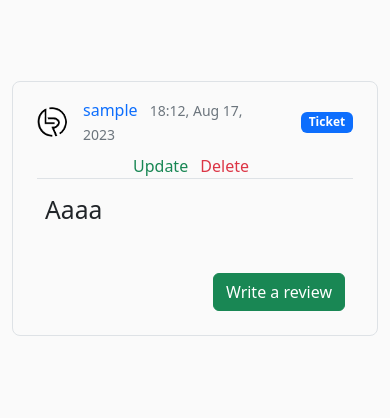
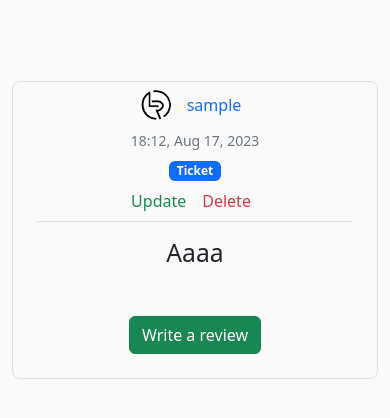
Before and after one commit to johntsinger/da-python-p9, a Django app: page /reviews/ticket/34 in a window 390 px wide. Shown: the part 59-477 px from the top of the page. Run offline with Django 4.2, Linux system fonts and the light colour scheme; the visitor is signed in with stand-in values (Sample User, id 1); data comes from the database, SQL or seed files in the repository; some libraries are stand-ins or nearby versions.

Commit message:
Add templatetags folder and cutom_filters.py to create a range templatetags for rating stars, add bootstrap icons, add display rating by stars, adapt responsive

```diff
--- a/litrevu/reviews/templates/reviews/feed.html
+++ b/litrevu/reviews/templates/reviews/feed.html
@@ -1,4 +1,6 @@
 {% extends 'base.html'%}
+
+{% load custom_filters %}
 
 {% block content %}
     <div class="d-flex flex-column flex-md-row justify-content-md-end mb-4">
--- a/litrevu/reviews/templates/reviews/includes/ticket_snippet.html
+++ b/litrevu/reviews/templates/reviews/includes/ticket_snippet.html
@@ -1,32 +1,45 @@
+{% load custom_filters %}
+
 <article class="rounded-3 border px-4 my-4" style="background-color: {{ color }};">
     {% if review %}
-        <header class="d-flex flex-column flex-md-row align-items-center my-2 border-bottom">
-            <div class="d-flex align-items-center my-2">
-                <div class="flex-shrink-0">
+        <header class="my-2 border-bottom">
+            <div class="d-flex flex-column flex-md-row gap-2 align-items-center my-2">
+                <div class="d-flex align-items-center gap-3">
                     <img class="rounded-circle object-fit-cover" width="30" height="30" src="{{ review.user.userprofile.image.url }}" alt="{{ review.user }} profile image">
+                    <a class="me-2 text-decoration-none" href="{% url 'user-posts' review.user.id %}">{{ review.user }}</a>
                 </div>
-                <div class="flex-grow-1 ms-3">
-                    <a class="me-2 text-decoration-none" href="{% url 'user-posts' review.user.id %}">{{ review.user }}</a>
+                <div>
                     <small class="text-secondary">{{ review.time_created|date:"H:i, M d, Y" }}</small>
                 </div>
-                <h6 class="ms-4 mb-0"><span class="badge  text-bg-success">Review</span></h6>
-            </div>
-            {% if 'create' not in request.get_full_path %}
+                <div class="me-md-auto">
+                    <h6 class="ms-md-4 mb-0"><span class="badge text-bg-primary">Review</span></h6>
+                </div>
+                {% if 'create' not in request.get_full_path %}
                 {% if user == review.user %}
-                 <div class="ms-md-auto">
+                 <div class="d-flex justify-content-end gap-2">
                     <a class="text-success me-2 link-offset-1-hover link-underline-success link-underline-opacity-0 link-underline-opacity-75-hover" type="button" href="{% url 'change-review' review.id %}?page={{ page_obj.number }}">Update</a>
                     <a class="text-danger me-2 link-offset-1-hover link-underline-danger link-underline-opacity-0 link-underline-opacity-75-hover" type="button" href="#" data-bs-toggle="modal" data-bs-target="#{{ review.time_created|date:'U' }}{{ review.id }}">Delete</a>
                     {% include 'includes/modal.html' with modal_id=review.id modal_title='Delete your review' modal_context_data=review.headline action="delete-review" object_id=review.id form='reviews/review_confirm_delete.html' object=review modal_button_value="Delete this review" %}
                 </div>
                 {% endif %}
-            {% endif %}
+                {% endif %}
+            </div>
         </header>
         <section class="mx-2 d-flex flex-column">
-            <div class="my-2 d-flex">
+            <div class="my-2 d-flex flex-column flex-md-row align-items-center">
                 <a class="link-dark link-opacity-75-hover text-decoration-none" href="{% url 'ticket-detail' ticket.id %}">
-                    <h2 class="mx-auto">{{ review.headline|capfirst }}</h2>
+                    <h2 class="text-center">{{ review.headline|capfirst }}</h2>
                 </a>
-                <h2><span class="mx-4">-</span>Rating : {{ review.rating }}</h2>
+                <span class="mx-4" style="font-size: 24px;">-</span>
+                <div style="font-size: 24px;">
+                    {% for i in 5|list_range %}
+                        {% if i|add:'1' <= review.rating %}
+                        <i class="bi bi-star-fill" style="color: #ffc107;"></i>
+                        {% else %}
+                        <i class="bi bi-star" style="color: #cccccc;"></i>
+                        {% endif %}
+                    {% endfor %}
+                </div>
             </div>
             <div class="d-flex flex-column flex-lg-row align-items-center">
                 <p class="col p-2">{{ review.body|capfirst }}</p>
@@ -34,31 +47,35 @@
         </section>
         <article class="container border rounded-3 px-4 my-4" style="background-color: #fff">
     {% endif %}
-        <header class="d-flex flex-column flex-md-row align-items-center my-2 border-bottom">
-            <div class="d-flex align-items-center my-2">
-                <div class="flex-shrink-0">
+        <header class="my-2 border-bottom">
+            <div class="d-flex flex-column flex-md-row gap-2 align-items-center my-2">
+                <div class="d-flex align-items-center gap-3">
                     <img class="rounded-circle object-fit-cover" width="30" height="30" src="{{ ticket.user.userprofile.image.url }}" alt="{{ ticket.user }} profile image">
+                    <a class="me-2 text-decoration-none" href="{% url 'user-posts' ticket.user.id %}">
+                        {{ ticket.user }}
+                    </a>
                 </div>
-                <div class="flex-grow-1 ms-3">
-                    <a class="me-2 text-decoration-none" href="{% url 'user-posts' ticket.user.id %}">{{ ticket.user }}</a>
+                <div>
                     <small class="text-secondary">{{ ticket.time_created|date:"H:i, M d, Y" }}</small>
                 </div>
-                <h6 class="ms-4 mb-0"><span class="badge text-bg-primary">Ticket</span></h6>
-            </div>
-            {% if 'create' not in request.get_full_path %}
+                <div class="me-md-auto">
+                    <h6 class="ms-md-4 mb-0"><span class="badge text-bg-primary">Ticket</span></h6>
+                </div>
+                {% if 'create' not in request.get_full_path %}
                 {% if user == ticket.user %}
-                 <div class="ms-md-auto">
+                 <div class="d-flex justify-content-end gap-2">
                     <a class="text-success me-2 link-offset-1-hover link-underline-success link-underline-opacity-0 link-underline-opacity-75-hover" type="button" href="{% url 'change-ticket' ticket.id %}?page={{ page_obj.number }}">Update</a>
                     <a class="text-danger me-2 link-offset-1-hover link-underline-danger link-underline-opacity-0 link-underline-opacity-75-hover" type="button" href="#" data-bs-toggle="modal" data-bs-target="#{{ ticket.time_created|date:'U' }}{{ ticket.id }}">Delete</a>
                     {% include 'includes/modal.html' with modal_id=ticket.id modal_title='Delete your ticket' modal_context_data=ticket.title action="delete-ticket" object_id=ticket.id form='reviews/ticket_confirm_delete.html' object=ticket modal_button_value="Delete this ticket" %}
                 </div>
                 {% endif %}
-            {% endif %}
+                {% endif %}
+            </div>
         </header>
         <section class="mx-2 mb-4 d-flex flex-column">
-            <div class="my-2 d-flex">
+            <div class="my-2 flex-column flex-md-row d-flex">
                 <a class="link-dark link-opacity-75-hover text-decoration-none" href="{% url 'ticket-detail' ticket.id %}">
-                    <h2 class="mx-auto">{{ ticket.title|capfirst }}</h2>
+                    <h2 class="text-center">{{ ticket.title|capfirst }}</h2>
                 </a>
             </div>
             <div class="d-flex flex-column flex-lg-row align-items-center">
@@ -70,10 +87,36 @@
                 <p class="col p-2">{{ ticket.description|capfirst }}</p>
             </div>
             {% if not review and 'create' not in request.get_full_path %}
-            <div class="d-flex justify-content-end">
+            <div class="d-flex justify-content-center justify-content-md-end">
                 <a class="btn btn-success" href="{% url 'create-review' ticket.id %}" role="button">Write a review</a>
             </div>
             {% endif %}
         </section>
     {% if review %}</article>{% endif %}
 </article>
+
+
+
+<!--
+<header class="d-flex flex-column flex-md-row align-items-center my-2 border-bottom">
+    <div class="d-flex align-items-center my-2">
+        <div class="flex-shrink-0">
+            <img class="rounded-circle object-fit-cover" width="30" height="30" src="{{ ticket.user.userprofile.image.url }}" alt="{{ ticket.user }} profile image">
+        </div>
+        <div class="flex-grow-1 ms-3">
+            <a class="me-2 text-decoration-none" href="{% url 'user-posts' ticket.user.id %}">{{ ticket.user }}</a>
+            <small class="text-secondary">{{ ticket.time_created|date:"H:i, M d, Y" }}</small>
+        </div>
+        <h6 class="ms-4 mb-0"><span class="badge text-bg-primary">Ticket</span></h6>
+    </div>
+    {% if 'create' not in request.get_full_path %}
+        {% if user == ticket.user %}
+         <div class="ms-md-auto">
+            <a class="text-success me-2 link-offset-1-hover link-underline-success link-underline-opacity-0 link-underline-opacity-75-hover" type="button" href="{% url 'change-ticket' ticket.id %}?page={{ page_obj.number }}">Update</a>
+            <a class="text-danger me-2 link-offset-1-hover link-underline-danger link-underline-opacity-0 link-underline-opacity-75-hover" type="button" href="#" data-bs-toggle="modal" data-bs-target="#{{ ticket.time_created|date:'U' }}{{ ticket.id }}">Delete</a>
+            {% include 'includes/modal.html' with modal_id=ticket.id modal_title='Delete your ticket' modal_context_data=ticket.title action="delete-ticket" object_id=ticket.id form='reviews/ticket_confirm_delete.html' object=ticket modal_button_value="Delete this ticket" %}
+        </div>
+        {% endif %}
+    {% endif %}
+</header>
+-->
--- a/litrevu/reviews/views.py
+++ b/litrevu/reviews/views.py
@@ -20,7 +20,6 @@ from reviews.forms import (
     SubscriptionFrom,
 )
 from reviews.models import Ticket, Review, UserFollows
-from utils.mixins import SuccessDeleteMessageMixin
 
 
 class IndexView(LoginRequiredMixin, ListView):
--- a/litrevu/templates/base.html
+++ b/litrevu/templates/base.html
@@ -5,6 +5,7 @@
         <meta charset="utf-8">
         <meta name="viewport" content="width=device-width, initial-scale=1">
         <link href="https://cdn.jsdelivr.net/npm/bootstrap@5.3.1/dist/css/bootstrap.min.css" rel="stylesheet" integrity="sha384-4bw+/aepP/YC94hEpVNVgiZdgIC5+VKNBQNGCHeKRQN+PtmoHDEXuppvnDJzQIu9" crossorigin="anonymous">
+        <link rel="stylesheet" href="https://cdn.jsdelivr.net/npm/bootstrap-icons@1.10.5/font/bootstrap-icons.css">
         <link rel="stylesheet" type="text/css" href="">
         <title>LITRevu</title>
     </head>
```
Also changed, not shown: litrevu/reviews/templatetags/custom_filters.py (added, +10 -0 lines), litrevu/reviews/templatetags/__init__.py (added).
